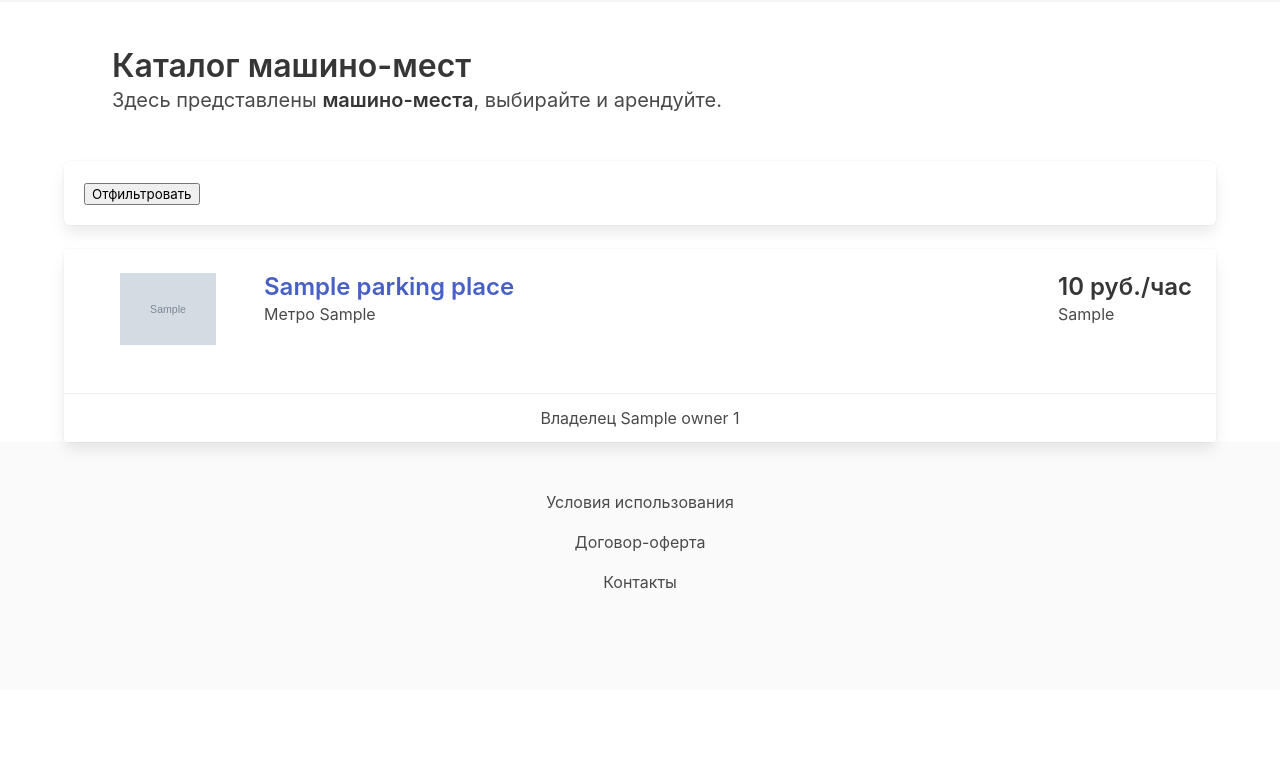
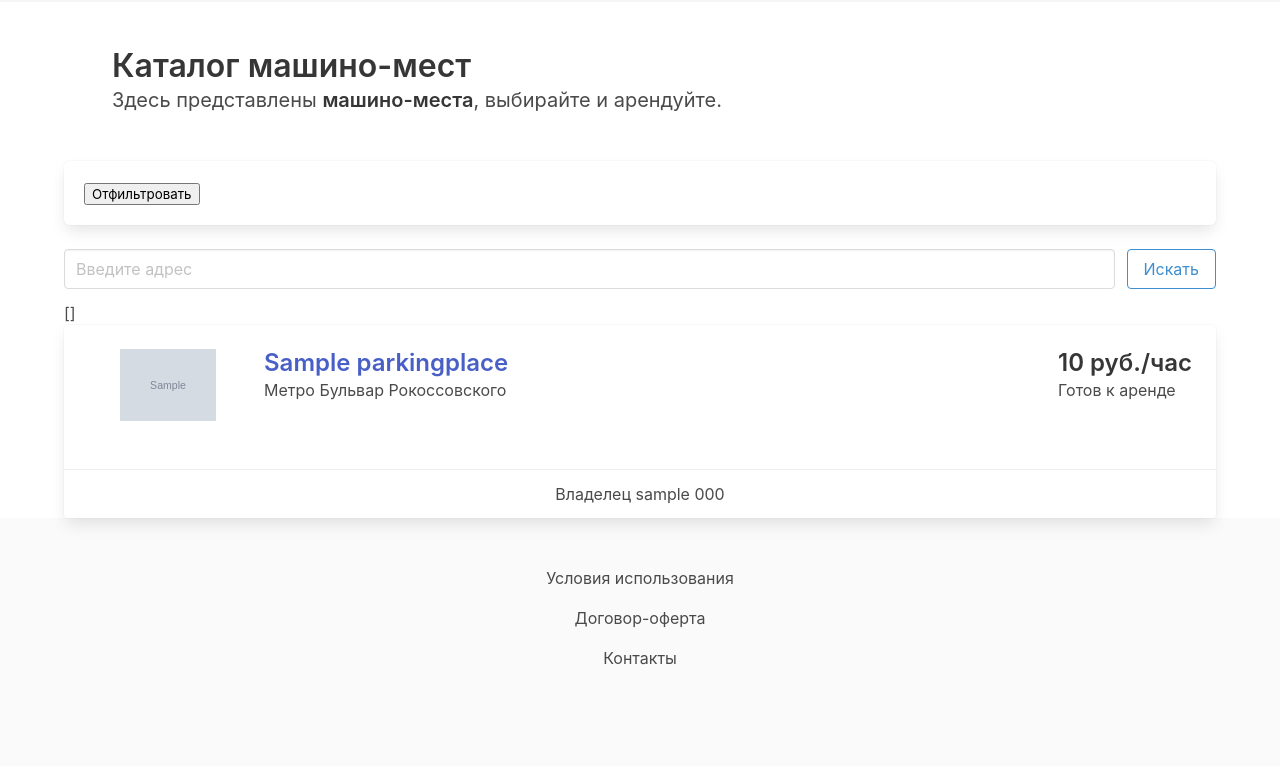
Before and after one commit to XanderMoroz/ShareAndPark, a Django app: template ShareAndPark/templates/baseapp/catalog.html in a window 1280 px wide. Shown: the part 80-846 px from the top of the page. Before the commit the page ends 669 px from the top, so only its background shows below. Run offline with Django 4.2, Linux system fonts and the light colour scheme; tables that the repository leaves empty hold one stand-in row (values such as "Sample post"); the template is opened without the code that fills it: values that come from a table or form of the project are taken from there, most other values are stand-ins (such as "Sample title", 1, 10 or a date in 2020); grey boxes marked "Sample" are stand-in pictures; some libraries are stand-ins or nearby versions.

Commit message:
[feat] каталог объединен с картой и поиском

```diff
--- a/ShareAndPark/templates/baseapp/catalog.html
+++ b/ShareAndPark/templates/baseapp/catalog.html
@@ -11,17 +11,89 @@
         Здесь представлены <strong>машино-места</strong>, выбирайте и арендуйте.
     </h2>
 </section>
-<!--                 РАЗДЕЛ С ЗАГОЛОВКОМ КОНЕЦ                    -->
+<!--                 РАЗДЕЛ С ЗАГОЛОВКОМ КОНЕЦ----------------------------  -->
 
+<!-- ----------------ФИЛЬТРЫ ДЛЯ СПИСКА МАШИНО-МЕСТ НАЧАЛО----------------  -->
 <form class="box" method="GET">
     {{ filter.form.as_table }}
     <!-- Форму от фильтров за нас сделает Django. А вот кнопку, увы придётся делать самому -->
     <input type="submit" value="Отфильтровать">
 </form>
+<!-- ----------------ФИЛЬТРЫ ДЛЯ СПИСКА МАШИНО-МЕСТ КОНЕЦ----------------  -->
 
 
+<form>
+        {% csrf_token %}
+        <div class="field is-grouped">
+            <p class="control is-expanded">
+            <input class="input" type="text" placeholder="Введите адрес" name="query">
+            </p>
+            <p class="control">
+                <button class="button is-info is-outlined" type="submit">Искать</button>
+            </p>
+        </div>
+
+    <form/>
+
+{% if search_res %}  <!-- ЕСЛИ ПОИСКОВОЙ ЗАПРОС СУЩЕСТВУЕТ -->
+
+<!-- ------------ОТОБРАЖЕНИЕ КАРТЫ СПИСКА МАШИНО-МЕСТ НАЧАЛО--------------  -->
+     {{map|safe}}
+    <script>
+    {{map|safe}}
+  </script>
+<!-- ------------ОТОБРАЖЕНИЕ КАРТЫ СПИСКА МАШИНО-МЕСТ КОНЕЦ--------------  -->
+
+    {% for parking_place in search_res %}
+
+<div class="content">
+    <div class="card">
+        <div class="card-content">
+            <div class="media">
+            <!-- Информация слева-->
+                <div class="media-left">
+                    <figure class="image is-96x96">
+                        <img src="{{ parking_place.image.url }}" alt="Placeholder image">
+                    </figure>
+                </div>
+
+                <div class="media-content">
+                    <p class="title is-4">
+                    <a href="{% url 'parking_detail' parking_place.id %}">{{ parking_place.title | truncatewords:7 }}</a>
+                    </p>
+                    <p class="subtitle is-6"></p>
+                    <p class="subtitle is-6">Метро {{ parking_place.get_subway_station_display }} </p>
+                </div>
+                <!-- Информация справа-->
+                <div class="media-right">
+                    <p class="title is-4">{{ parking_place.pricePerHour }} руб./час</p>
+                    <p class="subtitle is-6">{{ parking_place.get_readyToRent_display }}</p>
+                </div>
+            </div>
+        </div>
+        <footer class="card-footer">
+            <!-- добавим Указание на владельца -->
+            <p class="card-footer-item">
+                Владелец {{ parking_place.owner }} {{ parking_place.owner.phoneNumber }}
+            </p>
+        </footer>
+    </div>
+</div>
+    {% empty %}
+    <h2>No Results</h2>
+{% endfor %}
+<!--                 РАЗДЕЛ С СПИСКОМ МАШИНО-МЕСТ КОНЕЦ                    -->
 
 
+{% else %} <!-- ЕСЛИ ПОИСКОВОЙ ЗАПРОС ОТСУТСТВУЕТ -->
+
+
+<!-- ------------ОТОБРАЖЕНИЕ КАРТЫ СПИСКА МАШИНО-МЕСТ НАЧАЛО--------------  -->
+     {{map|safe}}
+    <script>
+    {{map|safe}}
+  </script>
+<!-- ------------ОТОБРАЖЕНИЕ КАРТЫ СПИСКА МАШИНО-МЕСТ КОНЕЦ--------------  -->
 
 <!--                 РАЗДЕЛ С СПИСКОМ МАШИНО-МЕСТ НАЧАЛО                    -->
 {% for parking_place in filter.qs %}
@@ -61,6 +133,10 @@
 </div>
 
 {% endfor %}
+<!--                 РАЗДЕЛ С СПИСКОМ МАШИНО-МЕСТ КОНЕЦ                    -->
+
+{% endif %}
+
 
 
 {% endblock content %}
```
